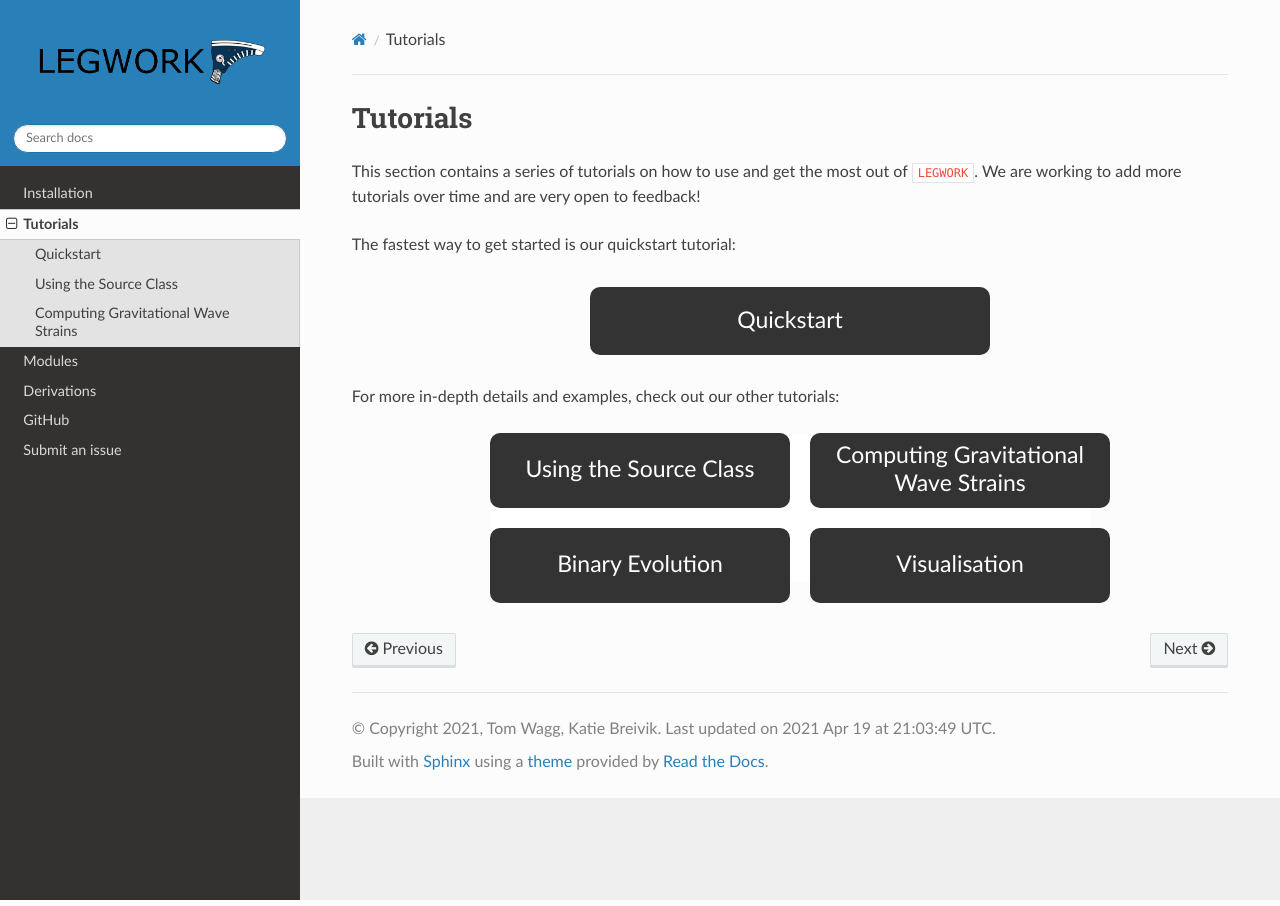
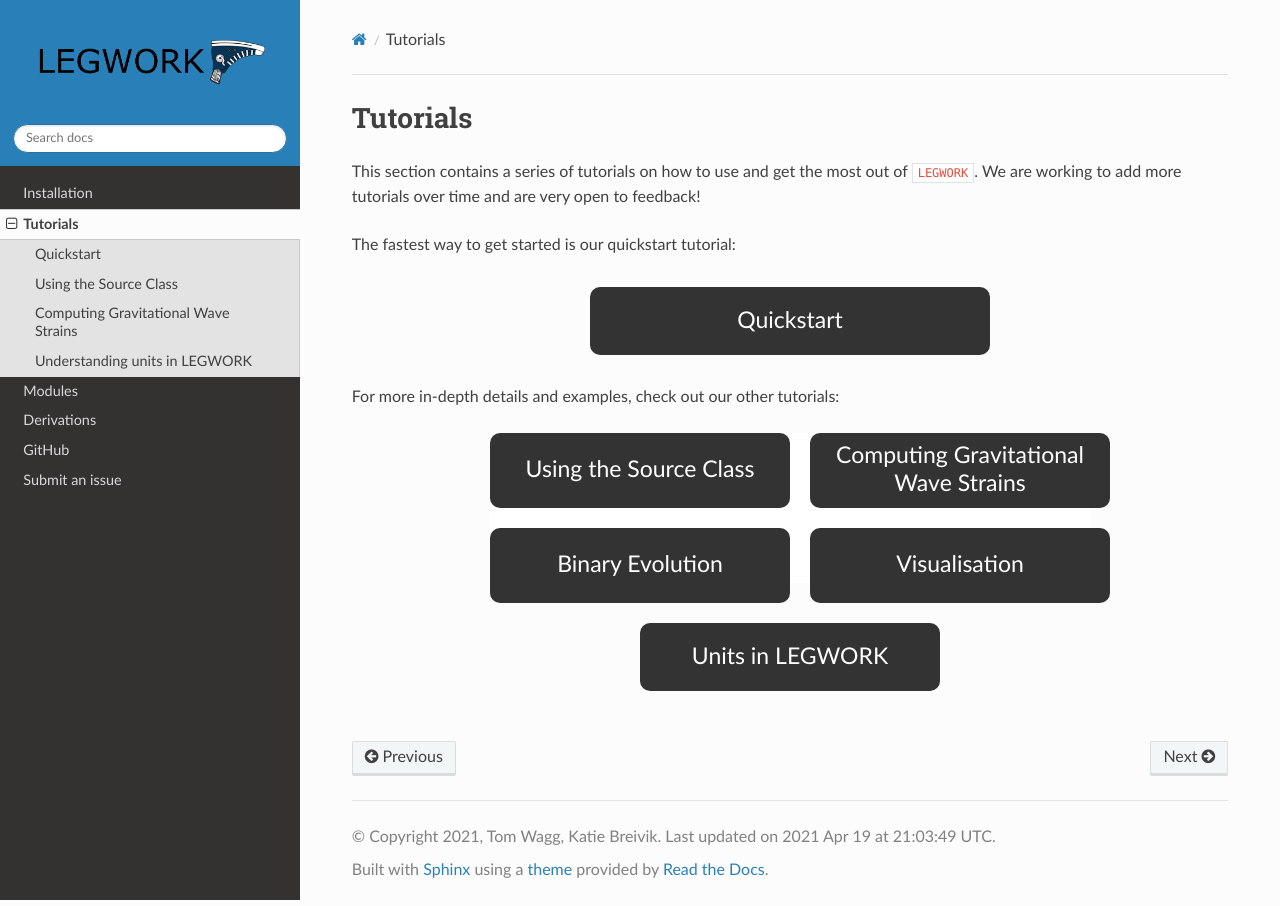
Before and after one commit to TeamLEGWORK/LEGWORK, a Sphinx documentation site: the page built from docs/tutorials.rst, in a window 1280 px wide. Built offline with Sphinx 7.4.7 and the Read the Docs theme 2.0.0, drawn with Linux system fonts in a browser that asks for light colours; pages that are not in the unit, such as notebooks, are missing from menus.

Commit message:
create a tutorial on using units

```diff
--- a/docs/tutorials.rst
+++ b/docs/tutorials.rst
@@ -17,11 +17,15 @@ For more in-depth details and examples, check out our other tutorials:
 
 .. raw:: html
 
-    <div class="toms-nav-container" style="margin-bottom:50px;">
+    <div class="toms-nav-container" style="margin-bottom:30px;">
         <div class="box" data-href="notebooks/Source.html">Using the Source Class</div>
         <div class="box" data-href="notebooks/Strains.html">Computing Gravitational Wave Strains</div>
         <div class="box" data-href="notebooks/Evolution.html">Binary Evolution</div>
         <div class="box" data-href="notebooks/Visualisation.html">Visualisation</div>
+    </div>
+
+    <div style="max-width: 300px; margin: 40px auto 50px auto;">
+        <div class="toms-nav-box" data-href="notebooks/Units.html">Units in LEGWORK</div>
     </div>
 
 .. toctree::
@@ -34,3 +38,4 @@ For more in-depth details and examples, check out our other tutorials:
     Computing Gravitational Wave Strains <notebooks/Strains.ipynb>
     Binary Evolution <notebooks/Evolution.ipynb>
     Visualisation <notebooks/Visualisation.ipynb>
+    Understanding units in LEGWORK <notebooks/Units.ipynb>
```
Also changed, not shown: docs/notebooks/Units.ipynb (added).
